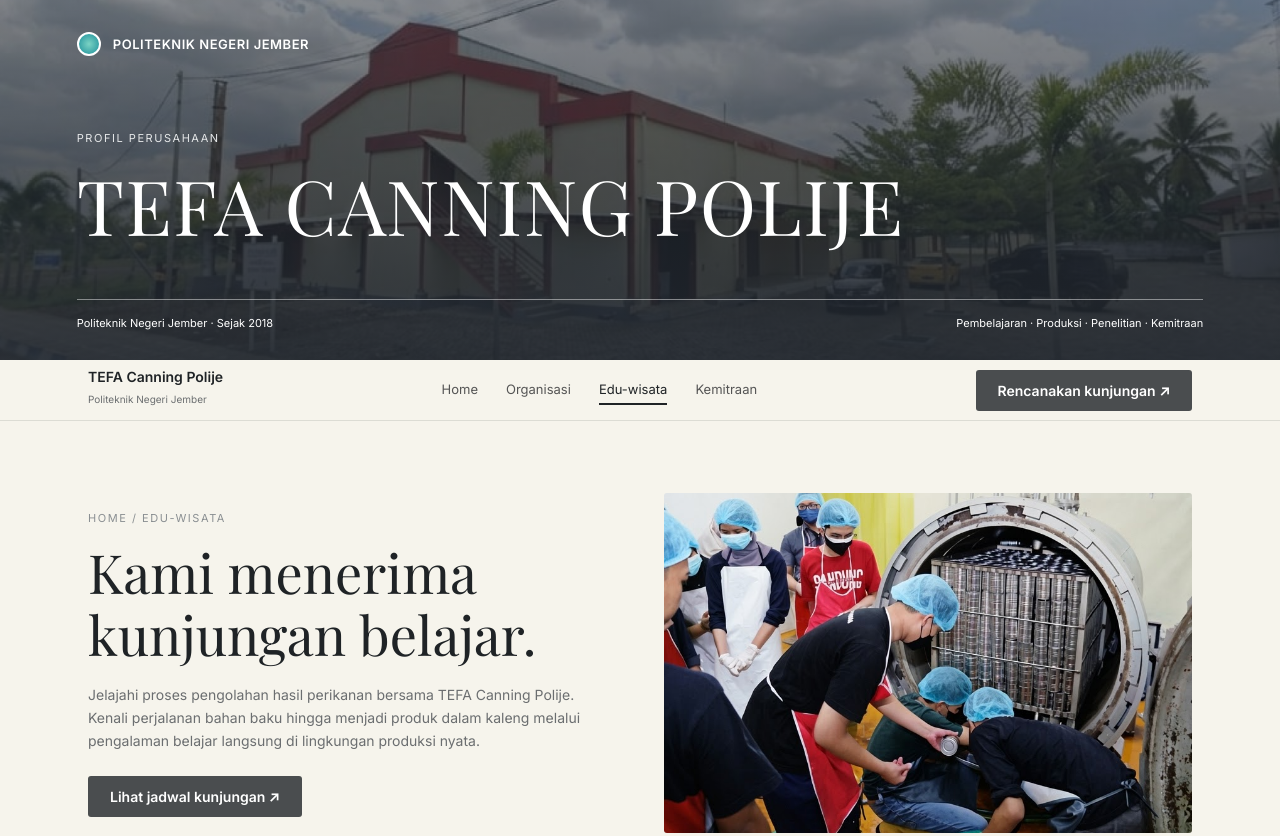
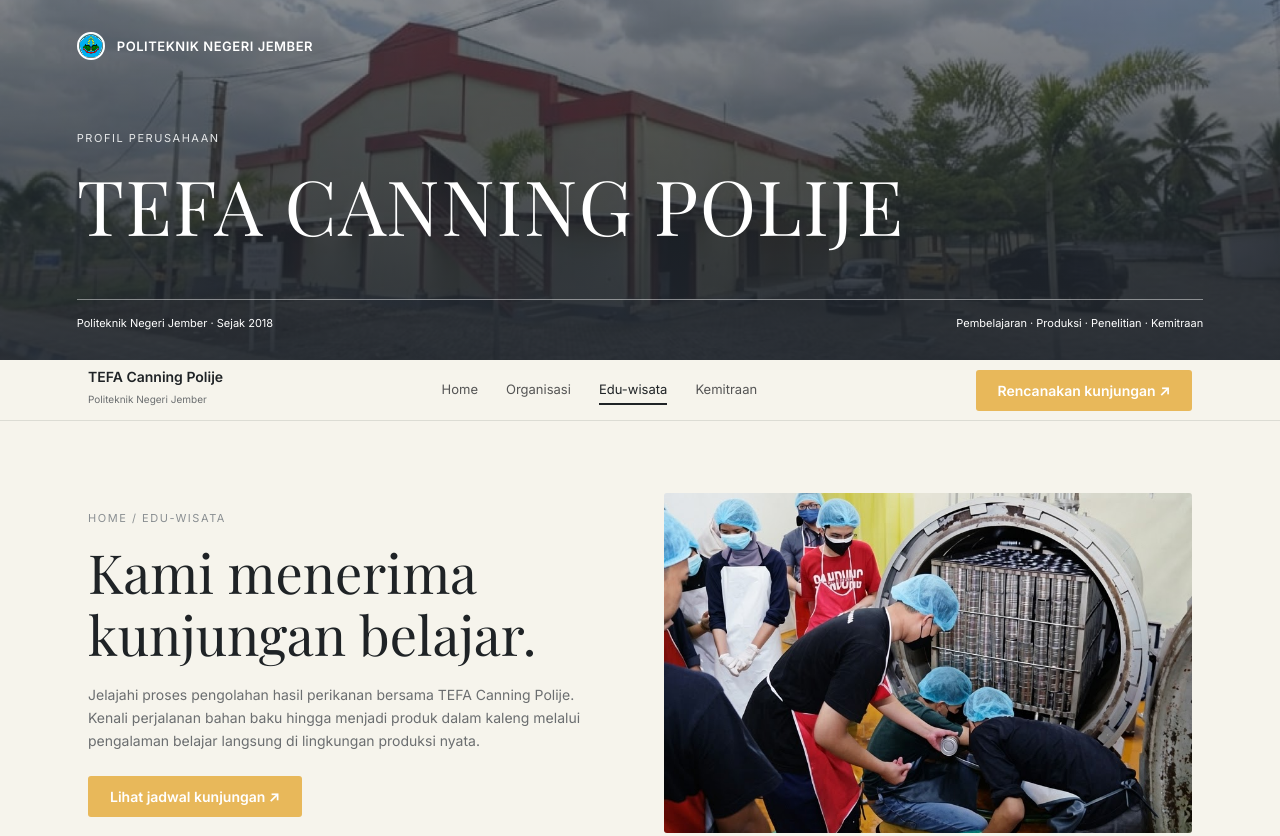
Before and after one commit to Rizwar1006/tefa_canning.github.io, a plain HTML site: page eduwisata.html in a window 1280 px wide. Shown: the top 836 px of the page. Drawn offline with nearby package versions, Linux system fonts and the light colour scheme.

Commit message:
Refactor code structure for improved readability and maintainability

```diff
--- a/css/style.css
+++ b/css/style.css
@@ -11,6 +11,7 @@
   --b: #e8edf0;
   --y: #e8b85a;
   --l: #dcdcd4;
+  --w: #fff;
 }
 
 body {
@@ -78,7 +79,7 @@ img {
 .btn {
   display: inline-block;
   background: var(--y);
-  color: var(--i);
+  color: var(--w);
   font: 600 14px Inter;
   padding: 12px 22px;
   border-radius: 3px;
@@ -87,8 +88,8 @@ img {
 }
 
 .btn.d {
-  background: #4a4d4f;
-  color: #fff;
+  background: var(--y);
+  color: var(--w);
 }
 
 .lk {
@@ -172,8 +173,8 @@ img {
 }
 
 .logo {
-  width: 24px;
-  height: 24px;
+  width: 28px;
+  height: 28px;
   border-radius: 50%;
   background: radial-gradient(#7bd3c4, #1c8f9a);
   border: 2px solid #fff;
--- a/eduwisata.html
+++ b/eduwisata.html
@@ -10,13 +10,16 @@
 <body data-page="eduwisata">
 
 <header class="hero" id="hero">
-  <div class="polije"><i class="logo"></i>POLITEKNIK NEGERI JEMBER</div>
+  <div class="polije">
+    <img class="logo" src="img/logo-polije.png" alt="Logo Polije">
+    </i>POLITEKNIK NEGERI JEMBER
+  </div>
   <div class="hb">
     <div class="lb">Profil Perusahaan</div>
     <h1>TEFA CANNING POLIJE</h1>
     <div class="hr">
       <p>Teaching Factory (Tefa) adalah konsep pengajaran berbasis standar industri dalam lingkungan nyata. Di Politeknik Negeri Jember (Polije), terdapat Tefa Canning yang memproduksi pangan kaleng, salah satunya ikan sarden.</p>
-      <a class="btn" href="index.html#home" id="masuk">Masuk ↗</a>
+      <a class="btn" href="index.html#hero" id="masuk">Masuk ↗</a>
     </div>
   </div>
   <div class="hf"><span>Politeknik Negeri Jember · Sejak 2018</span><span>Pembelajaran · Produksi · Penelitian · Kemitraan</span></div>
```
Also changed, not shown: formulir-permintaan.html (+5 -2 lines), index.html (+4 -1 lines), kemitraan.html (+5 -2 lines), kontak.html (+5 -2 lines), organisasi.html (+5 -2 lines), img/logo-polije.png (added).
